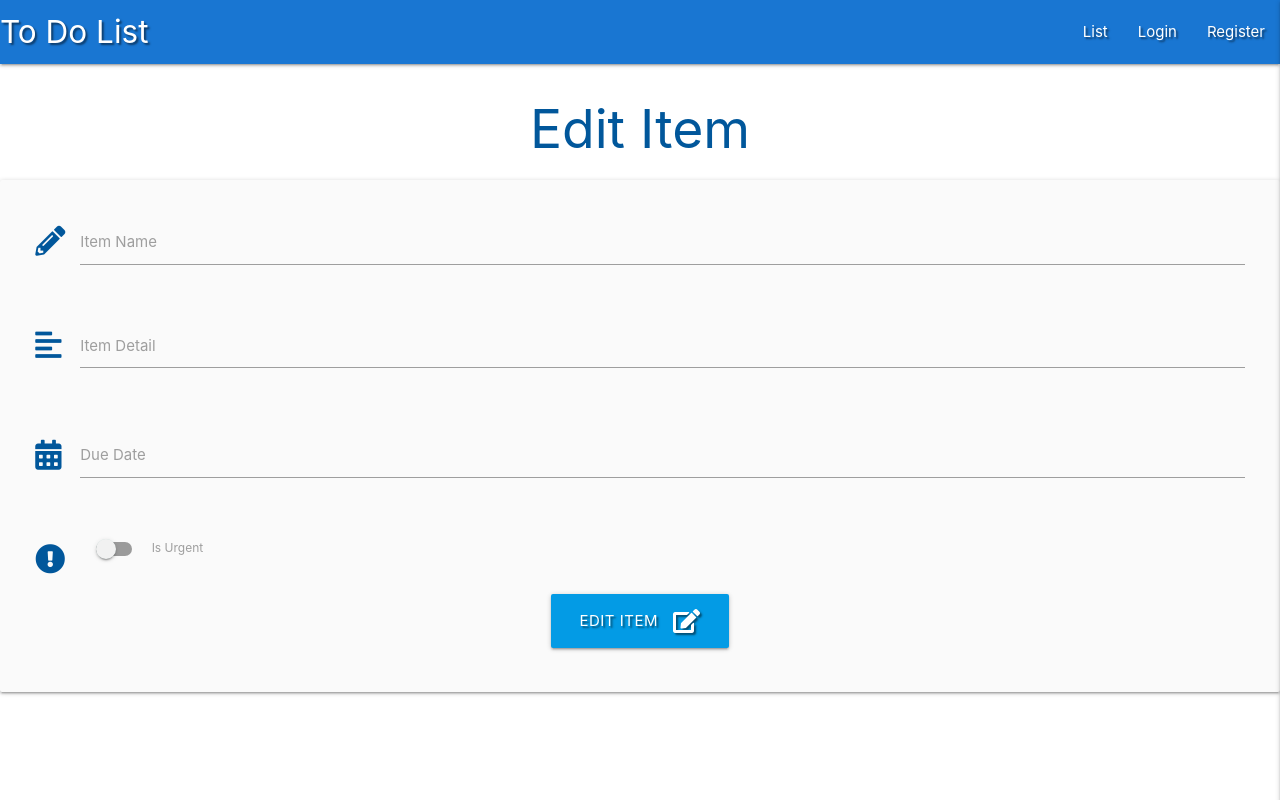
After one commit to Tipoki13/to-do-list, a Flask app: template templates/edit_item.html in a window 1280 px wide. The commit adds this page. Run offline with Flask 2, Linux system fonts and the light colour scheme; the template is opened without the code that fills it, so the values that code supplies are empty; some libraries are stand-ins or nearby versions.

Commit message:
Edit functionality complete

```diff
--- a/app.py
+++ b/app.py
@@ -22,8 +22,15 @@ mongo = PyMongo(app)
 @app.route('/')
 @app.route('/get_to_do')
 def get_to_do():
+    if session.get('logged_in'):
+        if session['logged_in'] is True:
+            who = session["username"]
+            query = {"created_by": who}
+            to_do = list(mongo.db.to_do.find(query))
+            return render_template("to_do.html", to_do=to_do)
     to_do = list(mongo.db.to_do.find())
     return render_template("to_do.html", to_do=to_do)
+
 
 @app.route('/login', methods=['GET', 'POST'])
 def login():
@@ -102,6 +109,27 @@ def add_item():
     return render_template("add_item.html")
 
 
+@app.route('/edit_item/<edit_item_id>', methods=['GET','POST'])
+def edit_item(edit_item_id):
+    edit_item = mongo.db.to_do.find_one({'_id': ObjectId(edit_item_id)})
+    if request.method == "POST":
+        is_urgent = "on" if request.form.get("is_urgent") else "off"
+        to_do_db = mongo.db.to_do
+        to_do_db.update_one({
+            '_id': ObjectId(edit_item_id),
+        },
+        {
+            '$set': {
+                "item_name": request.form["item_name"],
+                "item_detail": request.form.get("item_detail"),
+                "due_date": request.form.get("due_date"),
+                "is_urgent": is_urgent,
+            }
+        })
+        return redirect(url_for("get_to_do"))
+    return render_template("edit_item.html", edit_item=edit_item)
+
+
 if __name__ == '__main__':
     app.run(host=os.environ.get('IP'),
             port=int(os.environ.get('PORT')),
--- /dev/null
+++ b/templates/edit_item.html
@@ -0,0 +1,57 @@
+{% extends "base.html" %}
+{% block content %}
+
+    <h2 class="light-blue-text text-darken-4 center-align">Edit Item</h2>
+    <div class="row card-panel grey lighten-5">
+        <form class="col s12" method="POST" enctype="multipart/form-data" action="{{ url_for('edit_item', edit_item_id=edit_item._id)}}">
+            <!--Item Name-->
+            <div class="row">
+                <div class="input-field col s12">
+                    <i class="fas fa-pencil-alt prefix light-blue-text text-darken-4"></i>
+                    <input id="item_name" name="item_name" minlength="5" maxlength="50"
+                        type="text" class="validate" required>
+                    <label for="item_name">Item Name</label>
+                </div>
+            </div>
+            <!--Item Detail-->
+            <div class="row">
+                <div class="input-field col s12">
+                    <i class="fas fa-align-left prefix light-blue-text text-darken-4"></i>
+                    <textarea id="item_detail" name="item_detail" minlength="5" maxlength="200"
+                        class="materialize-textarea validate" required></textarea>
+                    <label for="item_detail">Item Detail</label>
+                </div>
+            </div>
+            <!--Due Date-->
+            <div class="row">
+                <div class="input-field col s12">
+                    <i class="fas fa-calendar-alt prefix light-blue-text text-darken-4"></i>
+                    <input id="due_date" name="due_date" type="text" class="datepicker validate" required>
+                    <label for="due_date">Due Date</label>
+                </div>
+            </div>
+            <!--Is Urgent-->
+            <div class="row">
+                <div class="input-field col s12">
+                    <div class="switch">
+                        <i class="fas fa-exclamation-circle prefix light-blue-text text-darken-4"></i>
+                        <label for="is_urgent">
+                            <input type="checkbox" id="is_urgent" name="is_urgent">
+                            <span class="lever"></span>
+                            Is Urgent
+                        </label>
+                    </div>
+                </div>
+            </div>
+            <!--Submit Button-->
+            <div class="row">
+                <div class="col s12 center-align">
+                    <button class="btn-large light-blue darken-1 text-shadow" type="submit">Edit Item
+                        <i class="fas fa-edit right"></i>
+                    </button>
+                </div>
+            </div>
+        </form>
+    </div>
+
+{% endblock %}
--- a/templates/to_do.html
+++ b/templates/to_do.html
@@ -11,7 +11,7 @@
                     <div class="col-s3">
                         <i class="fas fa-caret-down"></i>
                         <a class="waves-effect waves-light btn">DONE</a>
-                        <a class="waves-effect waves-light btn">EDIT</a>
+                        <a href="{{ url_for('edit_item', edit_item_id=to_do._id) }}" class="waves-effect waves-light btn">EDIT</a>
                     </div>
                     <div class="col-s9">
                         <strong>{{ to_do.item_name }}</strong> : {{ to_do.due_date }}
```
